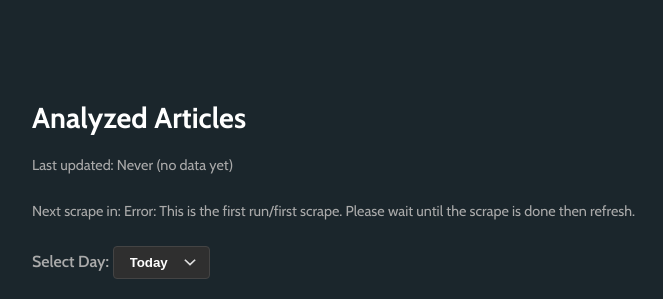
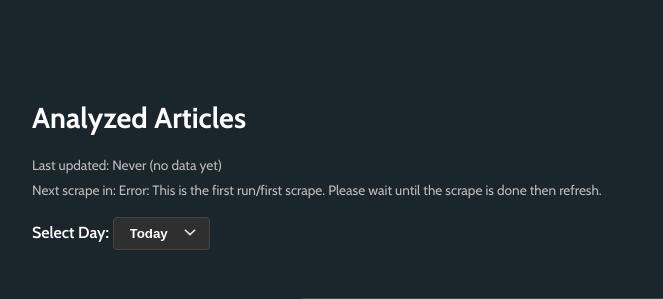
Before and after one commit to mazenayyad/finance-sentiment-analyzer, a Flask app: page /results in a window 1280 px wide. Shown: the part 66-365 px from the top of the page, without its empty margins (40-703 px from the left). Run offline with Flask 3, Linux system fonts and the light colour scheme; data that the repository does not hold is empty; some libraries are stand-ins or nearby versions.

Commit message:
visual tweaks. chart and text at the top of /results

```diff
--- a/app.py
+++ b/app.py
@@ -198,13 +198,13 @@ def results():
         )
 
         fig.update_traces(
-            hovertemplate="Date: %{x}<br>Price: %{y}",
-            selector={'name':"Bitcoin Price (USD)"}
+            hovertemplate="<b>%{x}</b><br>Price: $%{y}<extra></extra>",
+            selector={"name": "Bitcoin Price (USD)"}
         )
 
         fig.update_traces(
-            hovertemplate="Date: %{x}<br>Sentiment: %{y}",
-            selector={'name':"Average Sentiment"}
+            hovertemplate="Sentiment: %{y}<extra></extra>",
+            selector={"name": "Average Sentiment"}
         )
 
         # convert to html snippet. returns only the div and script for the chart, not a full HTML document
--- a/static/style.css
+++ b/static/style.css
@@ -194,10 +194,15 @@ body {
   max-width: 1200px;
 }
 
-.last-updated {
-  font-size: 0.9rem;
-  color: #aaa;
+/* METADATA LINES */
+.metadata-lines {
   margin-bottom: 1rem;
+}
+
+.metadata-lines p.last-updated {
+  font-size: 0.85rem;
+  color: #bbb;
+  margin-bottom: 0.3rem;
 }
 
 .results-section p {
--- a/templates/results.html
+++ b/templates/results.html
@@ -40,6 +40,8 @@
   <section class="results-section">
     <h1>Analyzed Articles</h1>
 
+    <!-- GROUPED METADATA LINES -->
+    <div class="metadata-lines">
       <!-- Displays the last updated time dynamically from Flask -->
       <p class="last-updated">
         Last updated: {{ last_updated }}
@@ -47,10 +49,11 @@
       <p class="last-updated">
         Next scrape in: {{ time_until_next }}
       </p>
+    </div>
 
     <!-- DROPDOWN: Choose "Today" or "Yesterday" -->
     <div style="margin-bottom: 1rem;">
-      <label for="timeframeSelect" style="color:#aaa; font-weight:600;">Select Day:</label>
+      <label for="timeframeSelect" style="color:#fff; font-weight:600;">Select Day:</label>
       <select id="timeframeSelect" class="filter-dropdown">
         <option value="today"
           {% if timeframe == 'today' %} selected {% endif %}>
```
Lines whose indentation alone changed are shown as unchanged.
